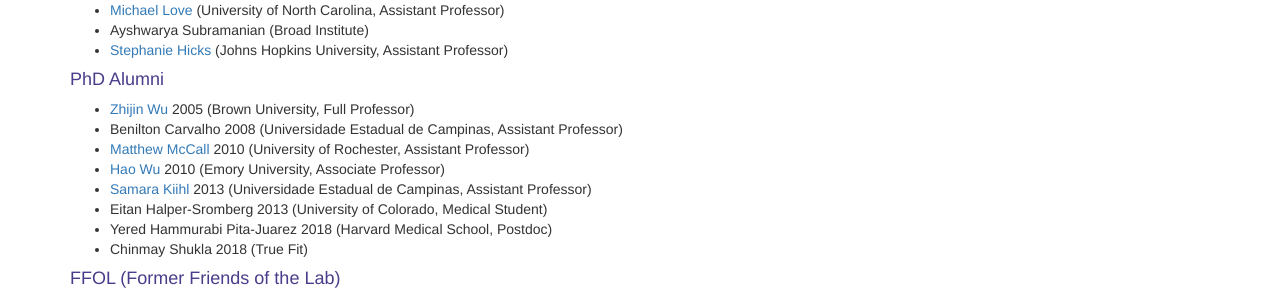
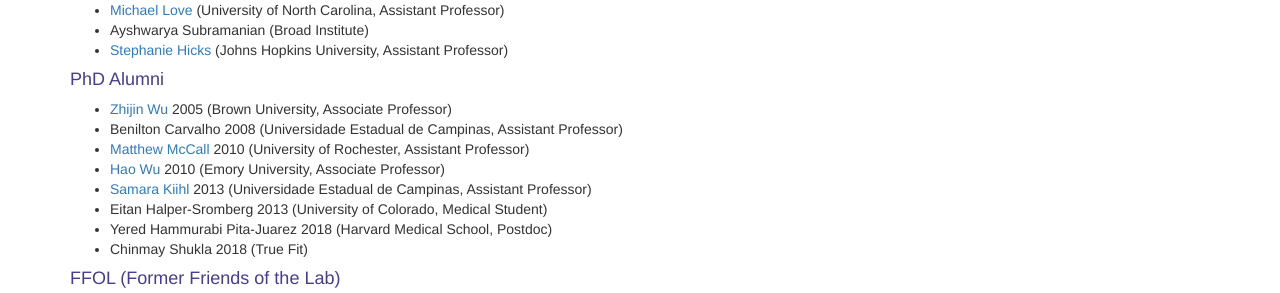
Before and after one commit to rafalab/rafalab.github.io, a Jekyll site: the page built from pages/people.md, in a window 1280 px wide and 1379 px high. Shown: the part 610-903 px from the top of the window. Built offline with Jekyll 4.4.1, drawn with Linux system fonts in a browser that asks for light colours; nearby versions of some CDN libraries.

Commit message:
edit to people page

```diff
--- a/pages/people.md
+++ b/pages/people.md
@@ -37,7 +37,7 @@ title: people
 
 #### PhD Alumni
 
-- [Zhijin Wu](http://www.stat.brown.edu/zwu/) 2005 (Brown University, Full Professor)
+- [Zhijin Wu](http://www.stat.brown.edu/zwu/) 2005 (Brown University, Associate Professor)
 - Benilton Carvalho 2008 (Universidade Estadual de Campinas, Assistant Professor)
 - [Matthew McCall](https://mnmccall.com/) 2010 (University of Rochester, Assistant Professor)
 - [Hao Wu](http://www.haowulab.org/) 2010 (Emory University, Associate Professor)
```
